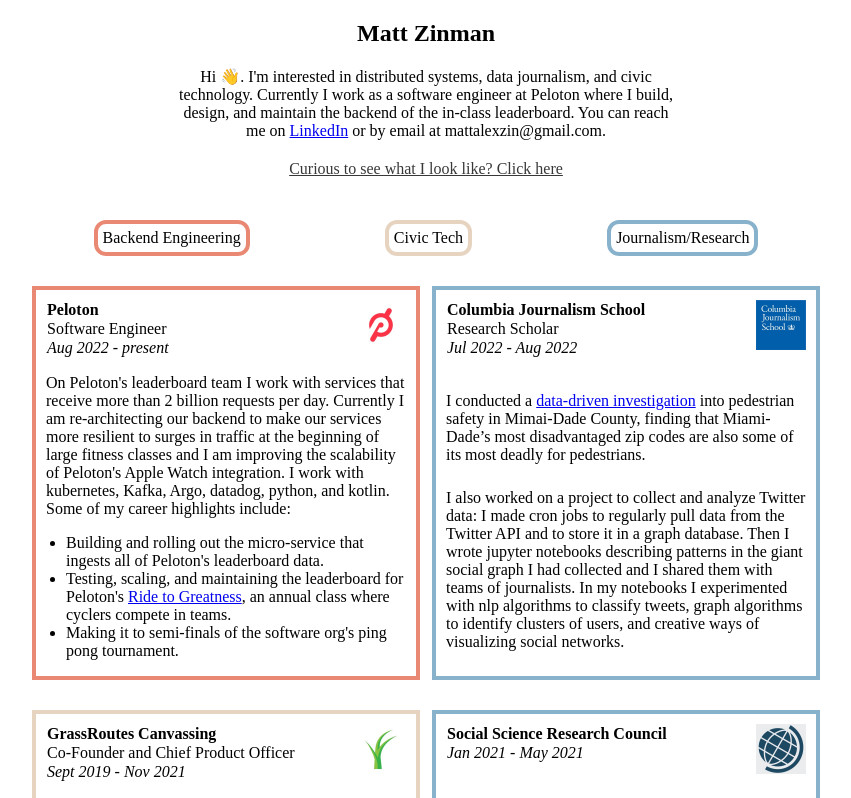
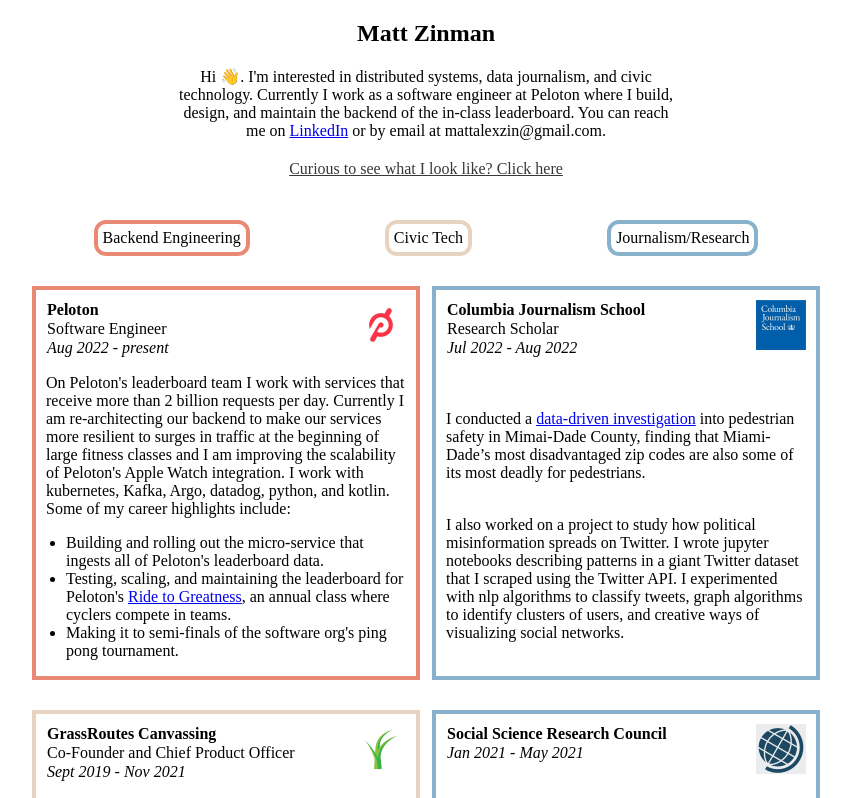
Before and after one commit to maz2129/personal-website, a SvelteKit app: page / in a window 1280 px wide. Shown: the top 798 px of the page, without its empty margins (214-1065 px from the left). Built offline with nearby package versions, Linux system fonts and the light colour scheme.

Commit message:
modify columbia journ description

```diff
--- a/src/components/ExperienceList.svelte
+++ b/src/components/ExperienceList.svelte
@@ -51,7 +51,7 @@
                 timeFrame="Jul 2022 - Aug 2022" />
             <div class="descriptionContainer">
                 <p>I conducted a <a href="https://drive.google.com/file/d/1WRKum_9bb_sQHFYhV-8BvLE1P7VjFa_A/view?usp=share_link" target="_blank">data-driven investigation</a> into pedestrian safety in Mimai-Dade County, finding that Miami-Dade’s most disadvantaged zip codes are also some of its most deadly for pedestrians.</p>
-                <p>I also worked on a project to collect and analyze Twitter data: I made cron jobs to regularly pull data from the Twitter API and to store it in a graph database. Then I wrote jupyter notebooks describing patterns in the giant social graph I had collected and I shared them with teams of journalists. In my notebooks I experimented with nlp algorithms to classify tweets, graph algorithms to identify clusters of users, and creative ways of visualizing social networks.</p>
+                <p>I also worked on a project to study how political misinformation spreads on Twitter. I wrote jupyter notebooks describing patterns in a giant Twitter dataset that I scraped using the Twitter API. I experimented with nlp algorithms to classify tweets, graph algorithms to identify clusters of users, and creative ways of visualizing social networks.</p>
             </div>
         </div>
     {/if}
```
